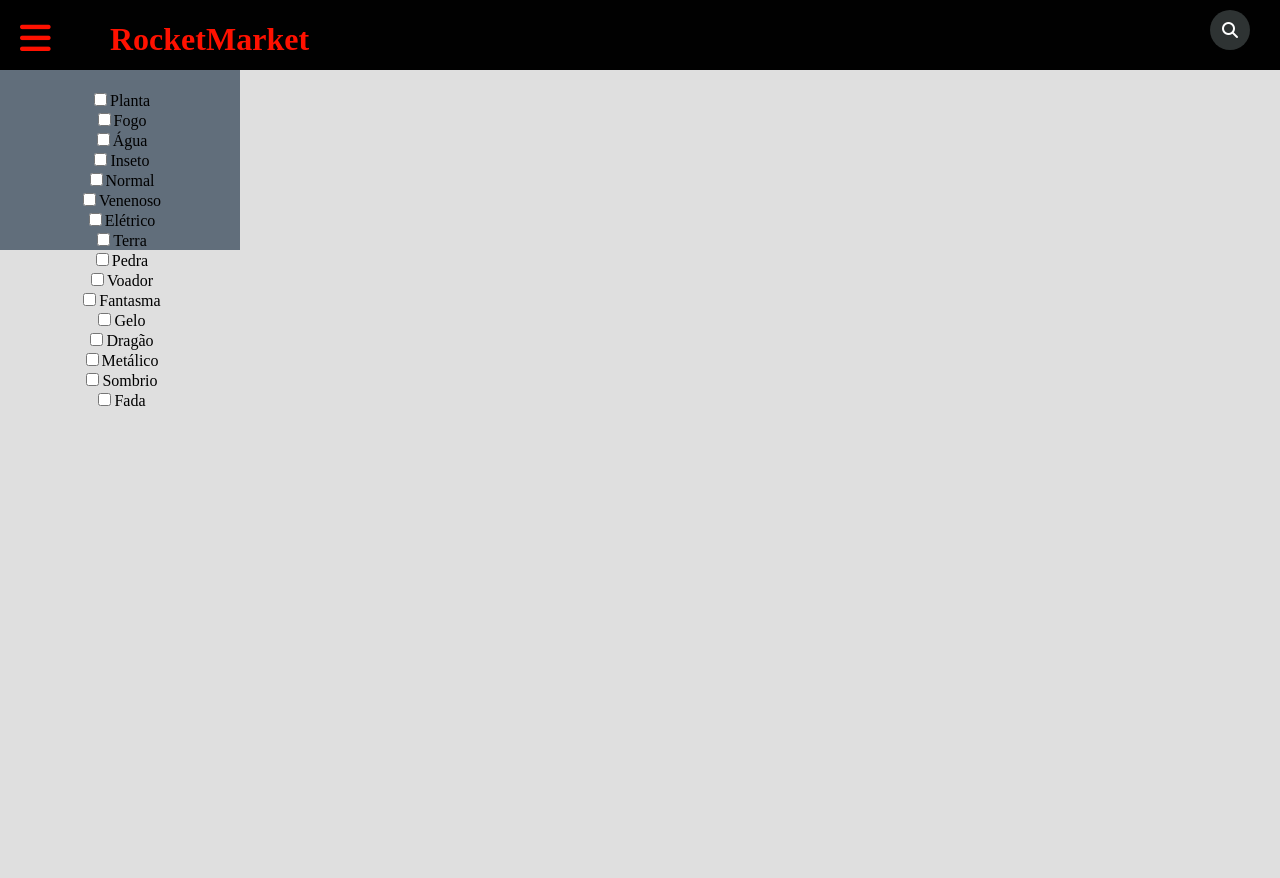
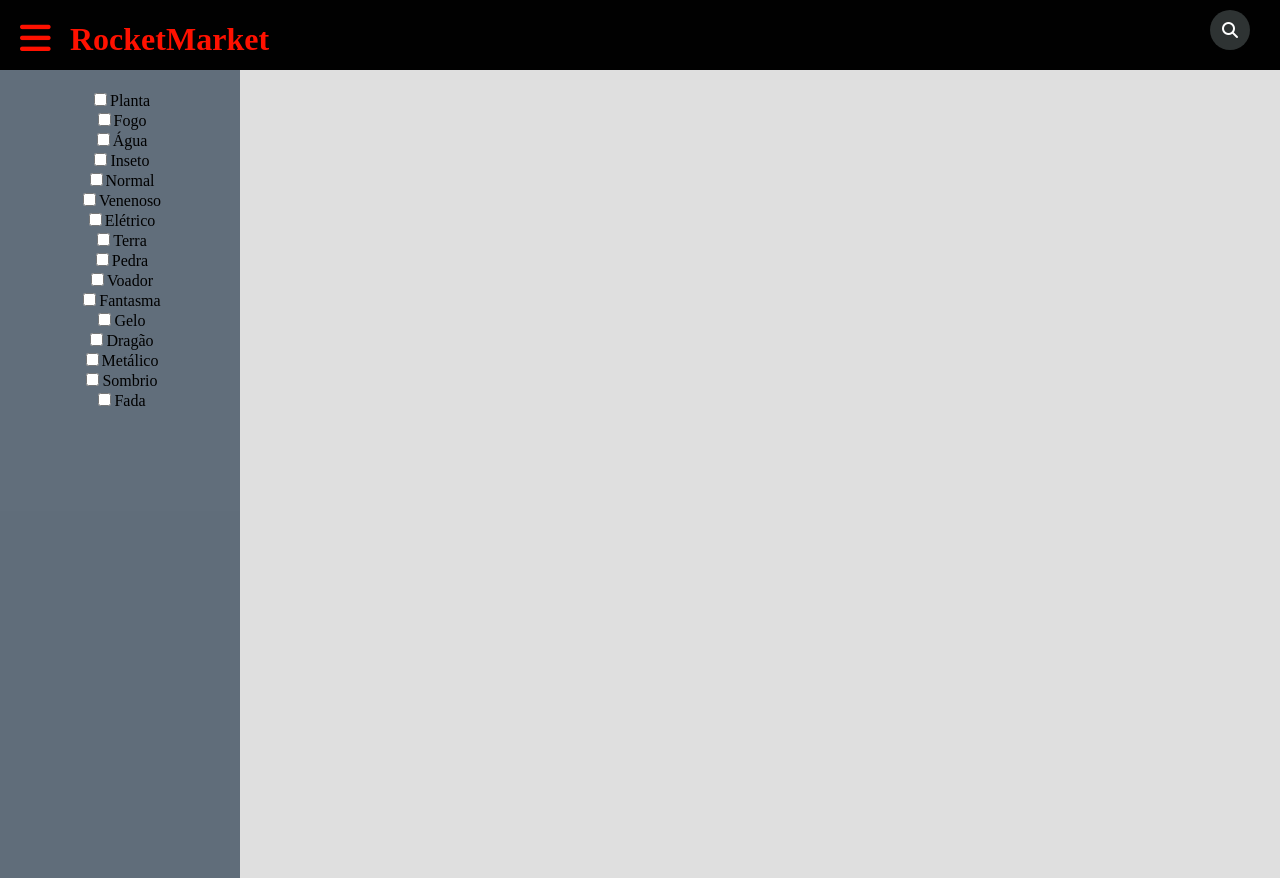
Before and after one commit to Lukiam23/Osf_Academy_project, a React (Create React App) app: page / in a window 1280 px wide. Built offline with nearby package versions, Linux system fonts and the light colour scheme.

Commit message:
menu lateral

```diff
--- a/src/App.js
+++ b/src/App.js
@@ -2,6 +2,7 @@ import './App.css';
 //import Card from './components/Card'
 import { Helmet } from 'react-helmet';
 import Header from './components/Header'
+import MenuLateral from './components/MenuLateral'
 
 
 function App() {
@@ -12,6 +13,7 @@ function App() {
         <title>RocketMarket</title>
       </Helmet>
 
+      <MenuLateral />
       <Header img='images/pokeball.png' alt='pokeball'/>
 
     </div>
--- a/src/components/Header.js
+++ b/src/components/Header.js
@@ -1,10 +1,8 @@
 import styles from './Header.module.css'
-import MenuLateral from './MenuLateral'
 
 function Header({img,alt}) {
 	return (
 		<header className={styles.headerContainer}>
-			<MenuLateral />
 			<h1>Rocket<span>Market</span></h1>
 			<div className={styles.searchBox}>
 				<input type="text" placeholder="Insira um pokémon" className={styles.headerSearchInput}/>
--- a/src/components/Header.module.css
+++ b/src/components/Header.module.css
@@ -49,7 +49,7 @@
 }
 
 .headerContainer h1{
-	margin-left: 50px;
+	margin-left: 70px;
 	color: #ff1100;
 }
 
--- a/src/components/MenuLateral.module.css
+++ b/src/components/MenuLateral.module.css
@@ -1,7 +1,13 @@
 .menuContainer{
 	width: 60px;
+	height: 60px;
 	display: block;
-	background: black;
+	background: none;
+	position: fixed;
+	top: 0;
+	left: 0;
+	z-index: 2;
+
 }
 
 .menuButton{
@@ -18,6 +24,10 @@
 	display: block;
 }
 
+.menuContainer:hover{
+	height: 100%;
+}
+
 .selectAble{
 	position: absolute;
 	top: 70px;
@@ -26,6 +36,6 @@
 	background: rgba(44, 62, 80,.7);
 	padding: 20px;
 	margin-left: 0;
-	height: 200%;
+	height: 100%;
 	width: 200px;
 }
```
